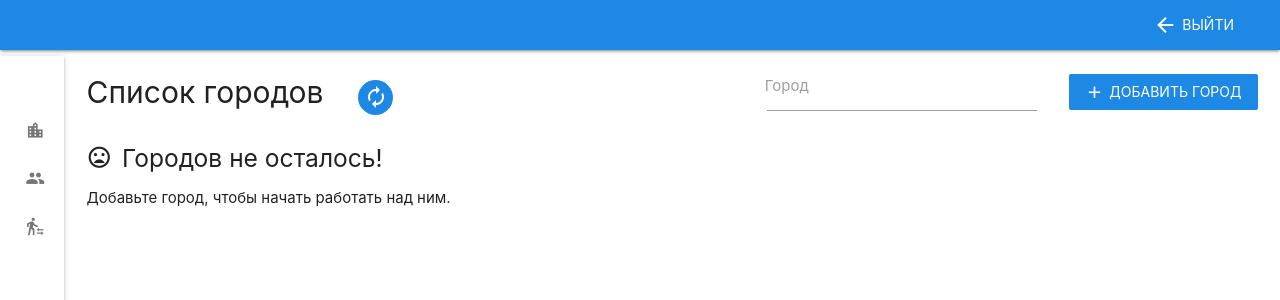
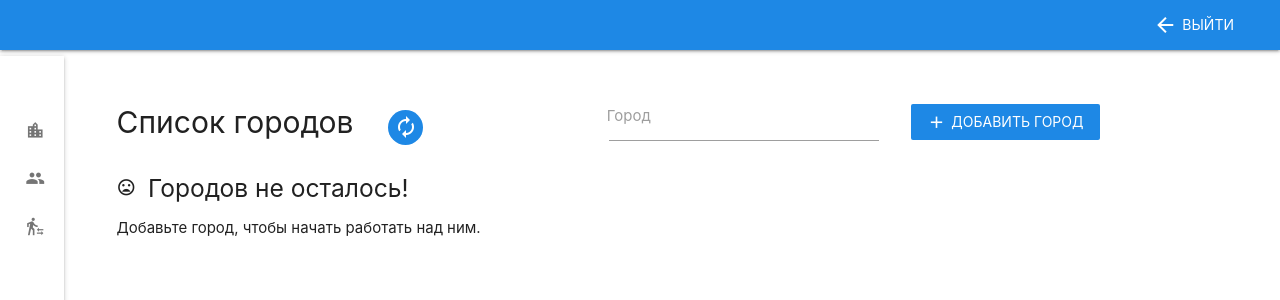
Before and after one commit to SadBarin/pave_erp, a Vue app: page /sites in a window 1280 px wide. Shown: the top 300 px of the page. Built offline with nearby package versions, Linux system fonts and the light colour scheme.

Commit message:
optimization code

```diff
--- a/src/assets/index.css
+++ b/src/assets/index.css
@@ -35,39 +35,21 @@ html, body {
   overflow: hidden;
 }
 
-.empty-layout {
-  height: 100vh;
+#blue-layout .navbar {
+  width: 100%;
+  height: 4vh;
+  min-height: 50px;
+  padding: 0 2rem;
 
   display: flex;
-  justify-content: center;
   align-items: center;
-}
-
-.app-main-layout {
-  height: 100vh;
-
-  position: relative;
-}
-
-.auth-card {
-  width: 500px;
-}
-
-#blue-layout .navbar {
-  width:100%;
-  height: 4vh;
-  min-height: 50px;
-  padding:0 2rem;
-
-  display:flex;
-  align-items:center;
   justify-content: space-between;
 
-  position:absolute;
-  top:0;
-  left:0;
+  position: absolute;
+  top: 0;
+  left: 0;
 
-  z-index:100
+  z-index: 100
 }
 
 #blue-layout .app-sidenav {
@@ -92,9 +74,10 @@ html, body {
   transform:translateX(0);
 }
 
-.app-page {
+#blue-layout .app-page {
   width: 85vw;
-  padding: 1.5rem
+
+  padding: 3.5rem 3.5rem 1rem;
 }
 
 .app-content {
@@ -135,16 +118,6 @@ html, body {
 .page-subtitle h4, .page-title {
   margin-top: 0.5rem;
   margin-bottom: 1.5rem;
-}
-
-.empty-list-title {
-  display: flex;
-  align-items: center;
-}
-
-.empty-list-title .material-icons {
-  font-size: 1.7rem;
-  margin-right: 10px;
 }
 
 .title-container {
@@ -189,29 +162,6 @@ html, body {
   margin-bottom: 0;
 }
 
-#blue-layout .input-field {
-  padding: 2px;
-}
-
-#blue-layout .input-add {
-  width: 270px;
-}
-
-/* label focus color */
-#blue-layout .input-field input:focus + label {
-  color: #1e88e5;
-}
-/* label underline focus color */
-#blue-layout .input-field input:focus {
-  border-bottom: 1px solid #1e88e5;
-  box-shadow: 0 1px 0 0 #1e88e5;
-}
-
-#blue-layout .dropdown-content li > a,
-#blue-layout .dropdown-content li > span {
-  color: #1e88e5;
-}
-
 .button-container {
   display: flex !important;
   align-items: center;
@@ -228,9 +178,33 @@ html, body {
   top: calc(12vh + 2rem) !important;
 }
 
+#blue-layout .dropdown-content li > a,
+#blue-layout .dropdown-content li > span {
+  color: #1e88e5;
+}
+
 #blue-layout [type="checkbox"].filled-in:checked+span:not(.lever):after {
   background-color: #1e88e5;
   border: #1e88e5;
+}
+
+/*Input*/
+
+#blue-layout .input-field {
+  padding: 2px;
+}
+
+#blue-layout .input-add {
+  width: 270px;
+}
+
+#blue-layout .input-field input:focus + label {
+  color: #1e88e5;
+}
+
+#blue-layout .input-field input:focus {
+  border-bottom: 1px solid #1e88e5;
+  box-shadow: 0 1px 0 0 #1e88e5;
 }
 
 /*Datepicker*/
--- a/src/layouts/EmptyLayout.vue
+++ b/src/layouts/EmptyLayout.vue
@@ -10,4 +10,12 @@ export default {
 }
 </script>
 
-<style scoped></style>
+<style scoped>
+  .empty-layout {
+    height: 100vh;
+
+    display: flex;
+    justify-content: center;
+    align-items: center;
+  }
+</style>
--- a/src/layouts/MainLayout.vue
+++ b/src/layouts/MainLayout.vue
@@ -71,3 +71,6 @@ export default {
   }
 }
 </script>
+
+<style scoped>
+</style>
--- a/src/views/Login.vue
+++ b/src/views/Login.vue
@@ -3,7 +3,7 @@
     <div class="card-content">
       <span class="card-title">Вход в систему</span>
 
-      <div class="input-field input-field-blue">
+      <div class="input-field">
         <input
                id="email"
                type="text"
@@ -22,7 +22,7 @@
         </small>
       </div>
 
-      <div class="input-field" id="input-field-blue">
+      <div class="input-field">
         <input
           id="password"
           type="password"
@@ -44,12 +44,17 @@
         </small>
       </div>
 
-      <div>
-        <label>
-          <input type="checkbox" class="filled-in" v-model="localStorageClear"/>
-          <span>Удалить LocalStorage?</span>
-        </label>
-      </div>
+      <ul class="collapsible">
+        <li>
+          <div class="collapsible-header"><i class="material-icons">clear_all</i>Дополнительные функции входа</div>
+          <div class="collapsible-body">
+            <label>
+              <input type="checkbox" class="filled-in" v-model="localStorageClear"/>
+              <span>Удалить LocalStorage?</span>
+            </label>
+          </div>
+        </li>
+      </ul>
     </div>
 
     <div class="card-action">
@@ -61,6 +66,7 @@
 </template>
 
 <script>
+import M from 'materialize-css'
 import { email, required, minLength } from 'vuelidate/lib/validators'
 
 export default {
@@ -87,7 +93,6 @@ export default {
 
       this.$router.push('/sites')
 
-      // eslint-disable-next-line no-undef
       M.toast({ html: 'Вы вошли в систему' })
     },
 
@@ -96,6 +101,18 @@ export default {
         localStorage.clear()
       }
     }
+  },
+  mounted () {
+    const collapsible = document.querySelectorAll('.collapsible')
+    collapsible.forEach((element) => {
+      M.Collapsible.init(element)
+    })
   }
 }
 </script>
+
+<style>
+  .auth-card {
+    width: 500px;
+  }
+</style>
```
